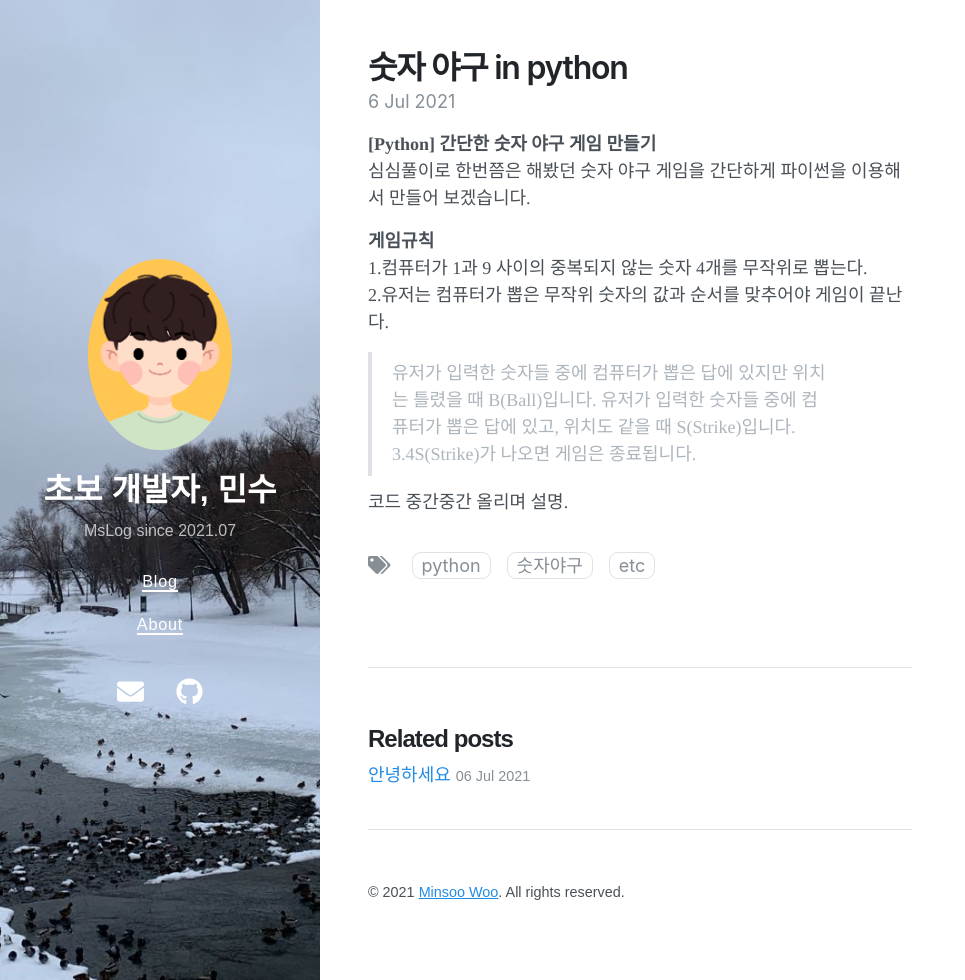
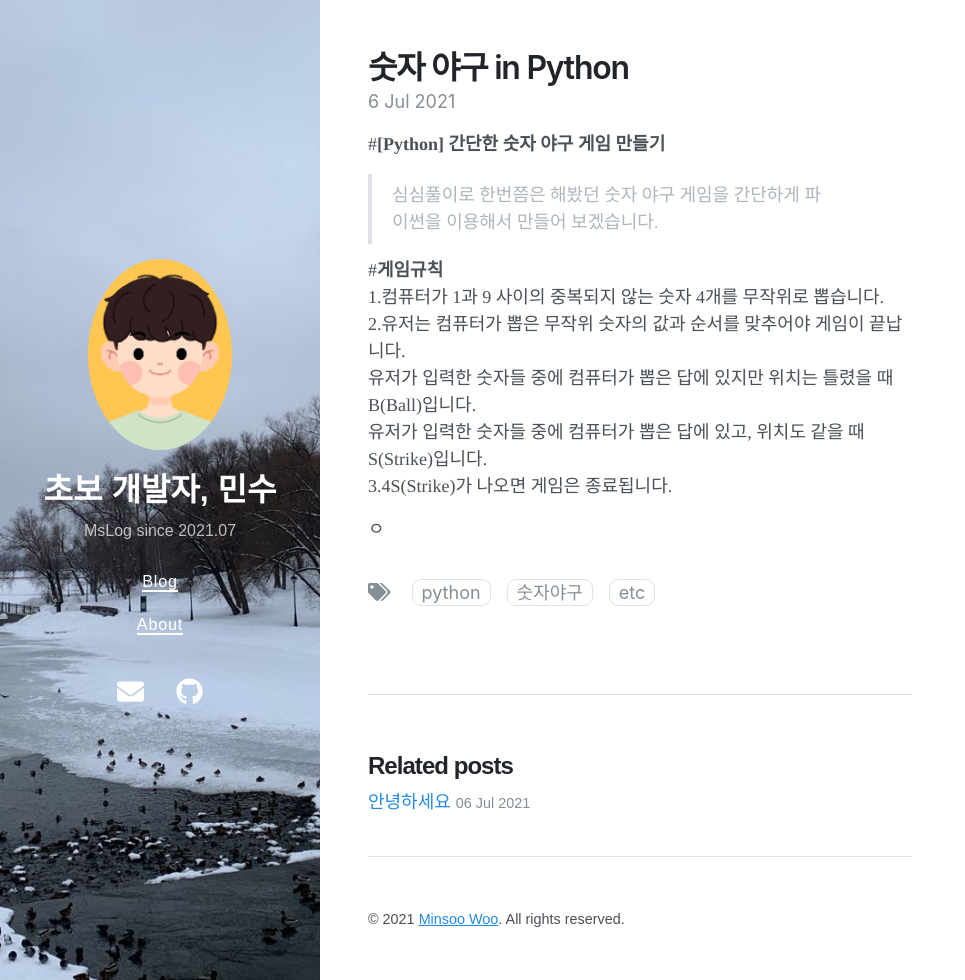
Before and after one commit to MsWoo/MsWoo.github.io, a Jekyll site: the page built from _posts/2021-07-06-baseball.md, in a window 1280 px wide and 980 px high. Shown: the whole window, without its empty margins (0-965 px from the left). Built offline with Jekyll 4.4.1, drawn with Linux system fonts in a browser that asks for light colours; nearby versions of some CDN libraries.

Commit message:
Update 2021-07-06-baseball.md

```diff
--- a/_posts/2021-07-06-baseball.md
+++ b/_posts/2021-07-06-baseball.md
@@ -1,18 +1,18 @@
 ---
 layout: post
-title: 숫자 야구 in python
-date: 2021-07-06 16:11 +0800
+title: 숫자 야구 in Python
+date: 2021-07-06 21:40 +0800
 tags: [python, 숫자야구, etc]
 ---
 
-**[Python] 간단한 숫자 야구 게임 만들기**
-심심풀이로 한번쯤은 해봤던 숫자 야구 게임을 간단하게 파이썬을 이용해서 만들어 보겠습니다.
+#**[Python] 간단한 숫자 야구 게임 만들기**
+>심심풀이로 한번쯤은 해봤던 숫자 야구 게임을 간단하게 파이썬을 이용해서 만들어 보겠습니다.
 
-**게임규칙**
-1.컴퓨터가 1과 9 사이의 중복되지 않는 숫자 4개를 무작위로 뽑는다.
-2.유저는 컴퓨터가 뽑은 무작위 숫자의 값과 순서를 맞추어야 게임이 끝난다.
->유저가 입력한 숫자들 중에 컴퓨터가 뽑은 답에 있지만 위치는 틀렸을 때 B(Ball)입니다.
->유저가 입력한 숫자들 중에 컴퓨터가 뽑은 답에 있고, 위치도 같을 때 S(Strike)입니다.
+#**게임규칙**
+1.컴퓨터가 1과 9 사이의 중복되지 않는 숫자 4개를 무작위로 뽑습니다.
+2.유저는 컴퓨터가 뽑은 무작위 숫자의 값과 순서를 맞추어야 게임이 끝납니다.
+유저가 입력한 숫자들 중에 컴퓨터가 뽑은 답에 있지만 위치는 틀렸을 때 B(Ball)입니다.
+유저가 입력한 숫자들 중에 컴퓨터가 뽑은 답에 있고, 위치도 같을 때 S(Strike)입니다.
 3.4S(Strike)가 나오면 게임은 종료됩니다.
 
-코드 중간중간 올리며 설명.
+ㅇ
```
